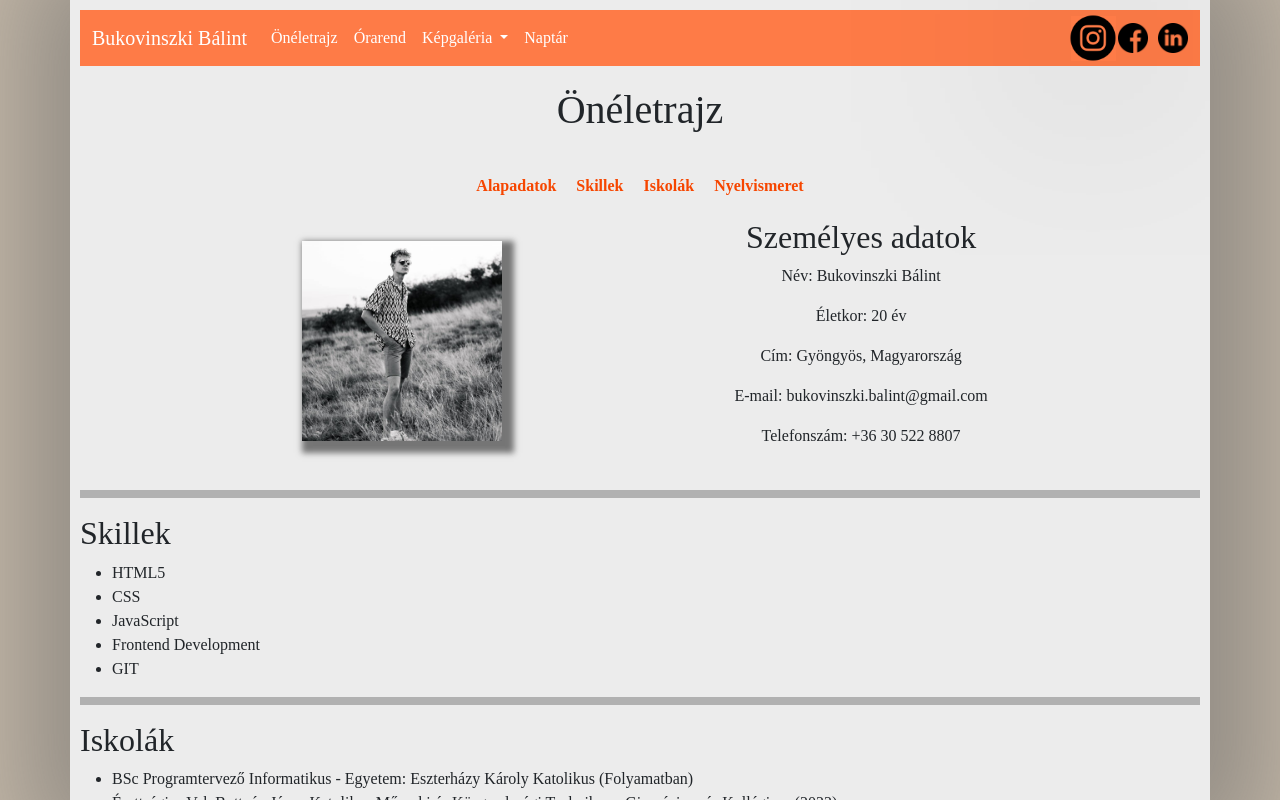
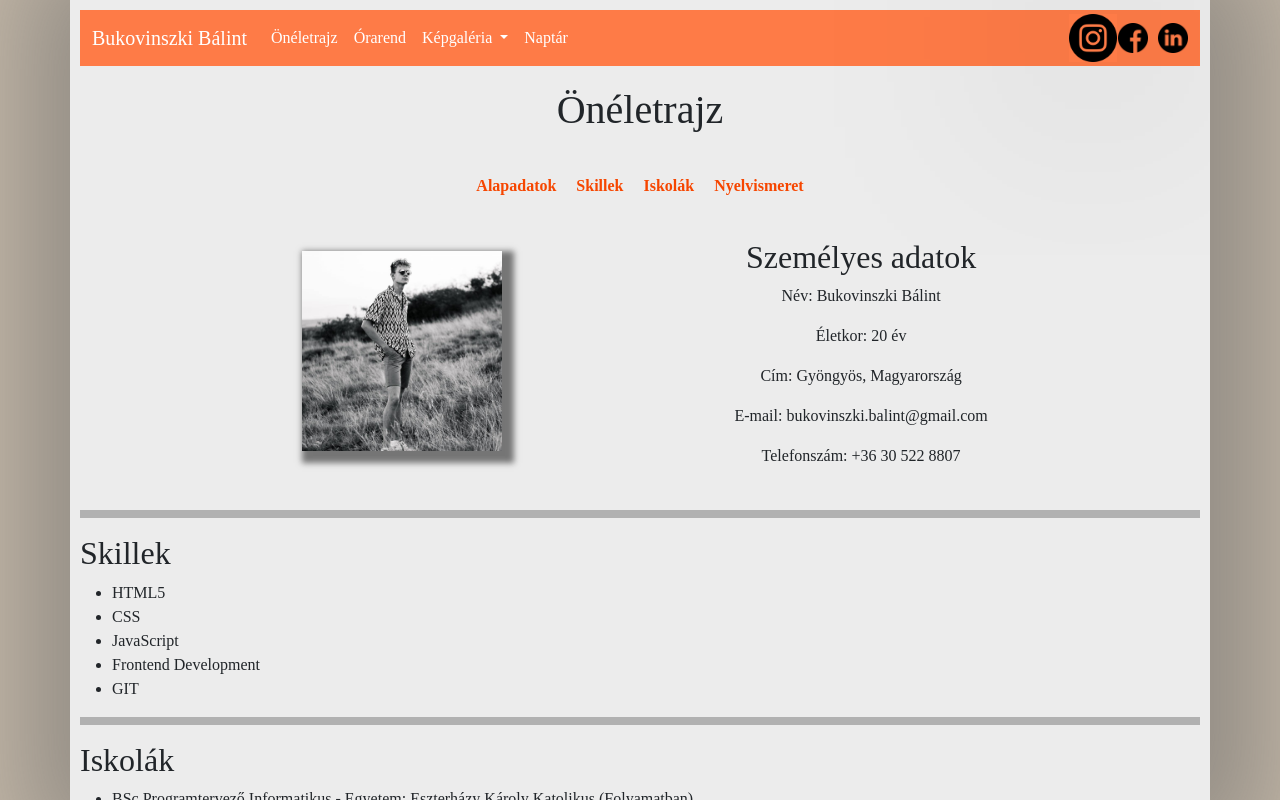
Before and after one commit to Fuleee20/Beadand-_4BAPT_git, a plain HTML site: page index.html in a window 1280 px wide. In both pictures the pointer is over the link 1093 px from the left and 38 px from the top of the page. Drawn offline with nearby package versions, Linux system fonts and the light colour scheme; a web font is replaced by a local one.

Commit message:
modified

```diff
--- a/css/style.css
+++ b/css/style.css
@@ -61,7 +61,7 @@ main{
 .social-icons a:hover{
     box-shadow: 0px 0px 150px #000000;
     z-index: 2;
-    transform: scale(1.5);
+    transform: scale(1.6);
     transition: transform 0.6s ease;
   }
   .copyright{
@@ -98,7 +98,7 @@ main{
     transition:transform 0.6s ease;
 }
 .resume-image:hover {
-    transform: scale(1.4);
+    transform: scale(1.2);
 }
 
 .resume-details {
@@ -167,3 +167,6 @@ hr{
 #basic-info, #skills, #education, #languages {
     text-align: center;
 }
+#basic-info{
+    padding-top: 20px;
+}
```
